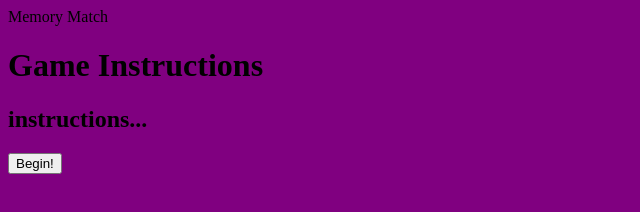
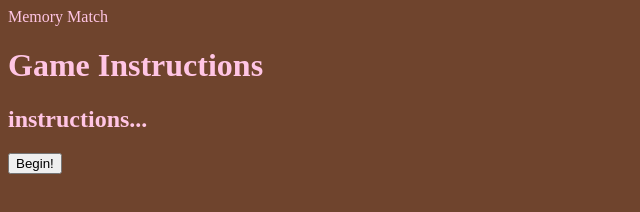
Before and after one commit to camillemarker/Matching-Game, a plain HTML site: page instructions-page/intro.html in a window 1280 px wide. Shown: the whole page, without its empty margins (0-640 px from the left). Drawn offline with Linux system fonts and the light colour scheme.

Commit message:
Stored all cached elements

```diff
--- a/instructions-page/intro.css
+++ b/instructions-page/intro.css
@@ -1,6 +1,18 @@
+
+
+body {
+  background: rgba(91, 42, 16, 0.876);
+  font:#ffc5e4;
+}
+
 header {
-  font: black;
+  color:#ffc5e4;
 }
-body {
-  background: purple;
+
+h1 {
+  color:#ffc5e4;
 }
+
+h2 {
+  color:#ffc5e4;
+}
--- a/instructions-page/intro.html
+++ b/instructions-page/intro.html
@@ -6,12 +6,12 @@
   <meta name="viewport" content="width=device-width, initial-scale=1.0">
   <title>Memory Match</title>
   <link rel="stylesheet" type="text/css" href="intro.css"/>
-  <script defer src="intro.js"></script>
+  <script defer src="script.js"></script>
 </head>
 <body>
   <header>Memory Match</header>
   <h1>Game Instructions</h1>
   <h2>instructions...</h2>
-  <a href="/Matching-Game-/game-board.html"><button>Begin!</button></a>
+  <a href="/Matching-Game-/game-board.html"><button id="beginBtn">Begin!</button></a>
 </body>
 </html>
```
Also changed, not shown: instructions-page/intro.js (deleted).
